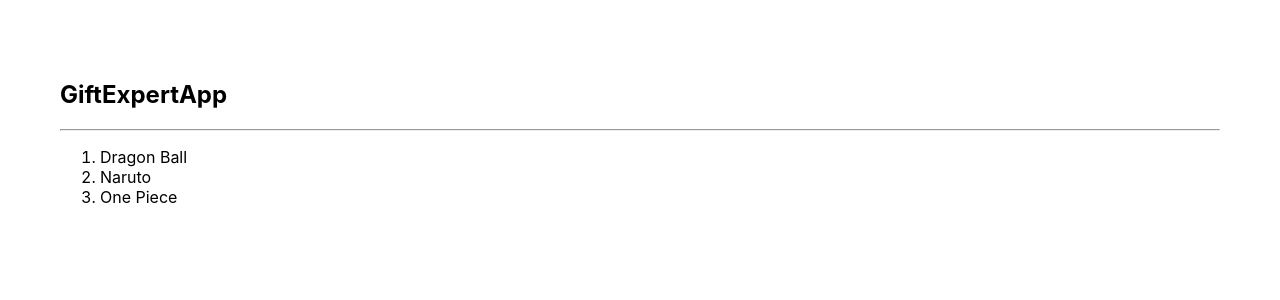
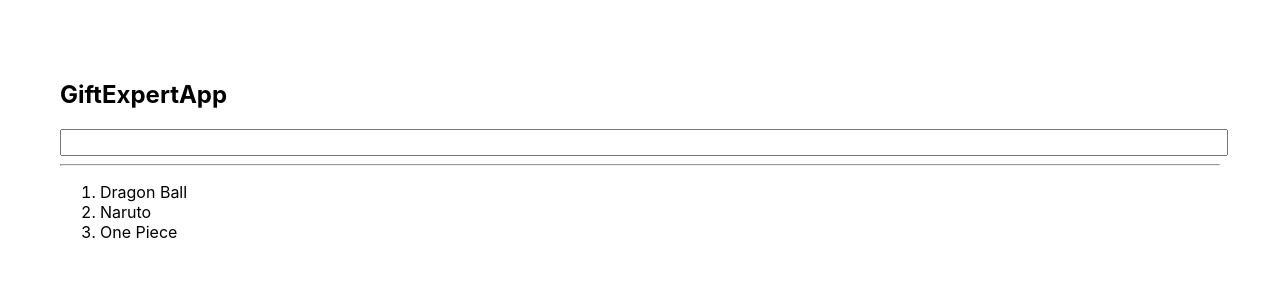
Before and after one commit to conejodan/react-app, a React (Create React App) app: page / in a window 1280 px wide. Shown: the top 300 px of the page. Built offline with nearby package versions, Linux system fonts and the light colour scheme.

Commit message:
Agregando input y evento onChange

```diff
--- /dev/null
+++ b/src/AddCategory.js
@@ -0,0 +1,19 @@
+import React, { useState } from 'react'
+
+const AddCategory = () => {
+    const [inputValue, setsetInputValue] = useState('')
+    const handleInputChange = (e) => {
+        setsetInputValue(e.target.value);
+    }
+    const handleFormSubmit = (e) => {
+        e.preventDefault();
+        setsetInputValue('');
+    }
+    return (
+        <form onSubmit={handleFormSubmit}>
+            <input onChange={handleInputChange} value={inputValue}></input>
+        </form>
+    )
+}
+
+export default AddCategory;
--- a/src/GiftExpertApp.js
+++ b/src/GiftExpertApp.js
@@ -1,4 +1,5 @@
 import React, { Component } from 'react'
+import AddCategory from './AddCategory';
 
 export default class GiftExpertApp extends Component {
 
@@ -8,9 +9,10 @@ export default class GiftExpertApp extends Component {
         return (
             <>
                 <h2>GiftExpertApp</h2>
+                <AddCategory />
                 <hr />
                 <ol>
-                    {categories.map(item => <li>{item}</li>)}
+                    {categories.map(item => <li key={item}>{item}</li>)}
                 </ol>
             </>
         )
--- a/src/index.css
+++ b/src/index.css
@@ -12,3 +12,8 @@ code {
   font-family: source-code-pro, Menlo, Monaco, Consolas, 'Courier New',
     monospace;
 }
+
+input {
+  width: 100%;
+  font-size: 18px;
+}
```
